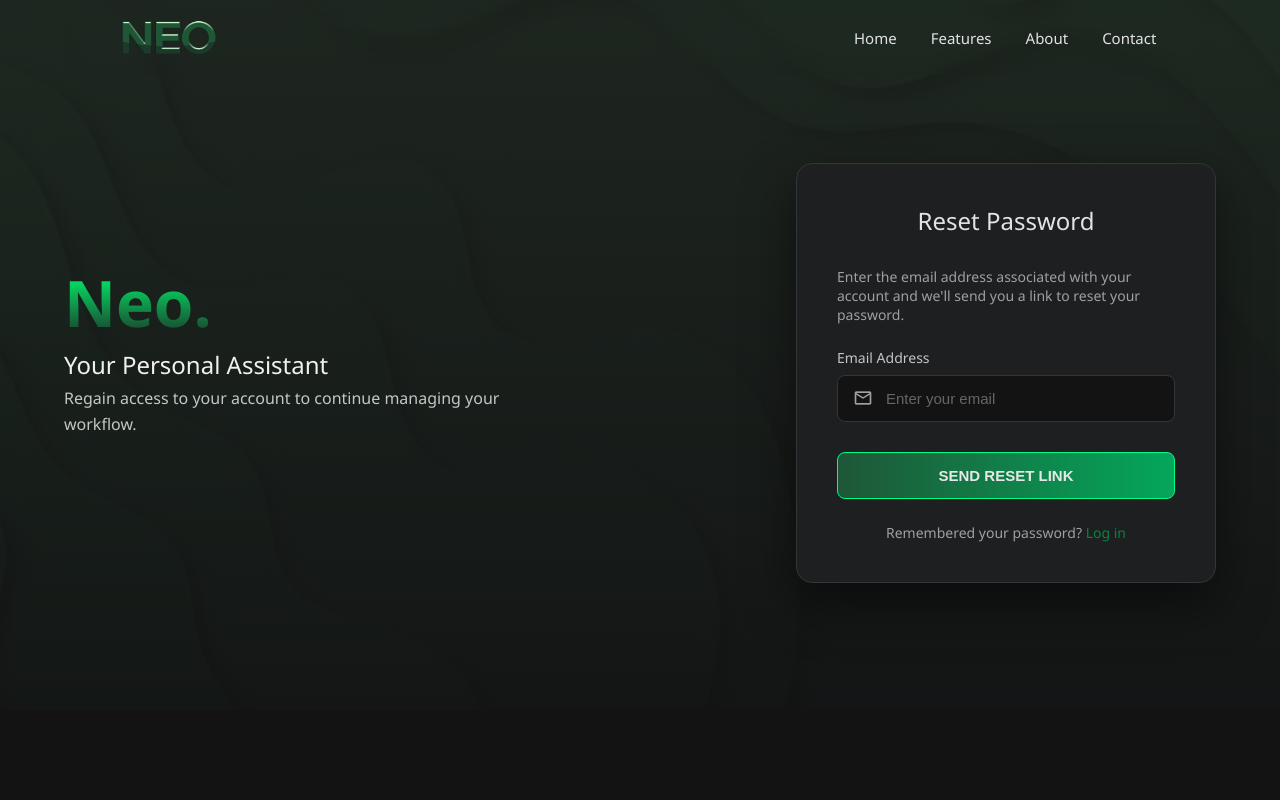
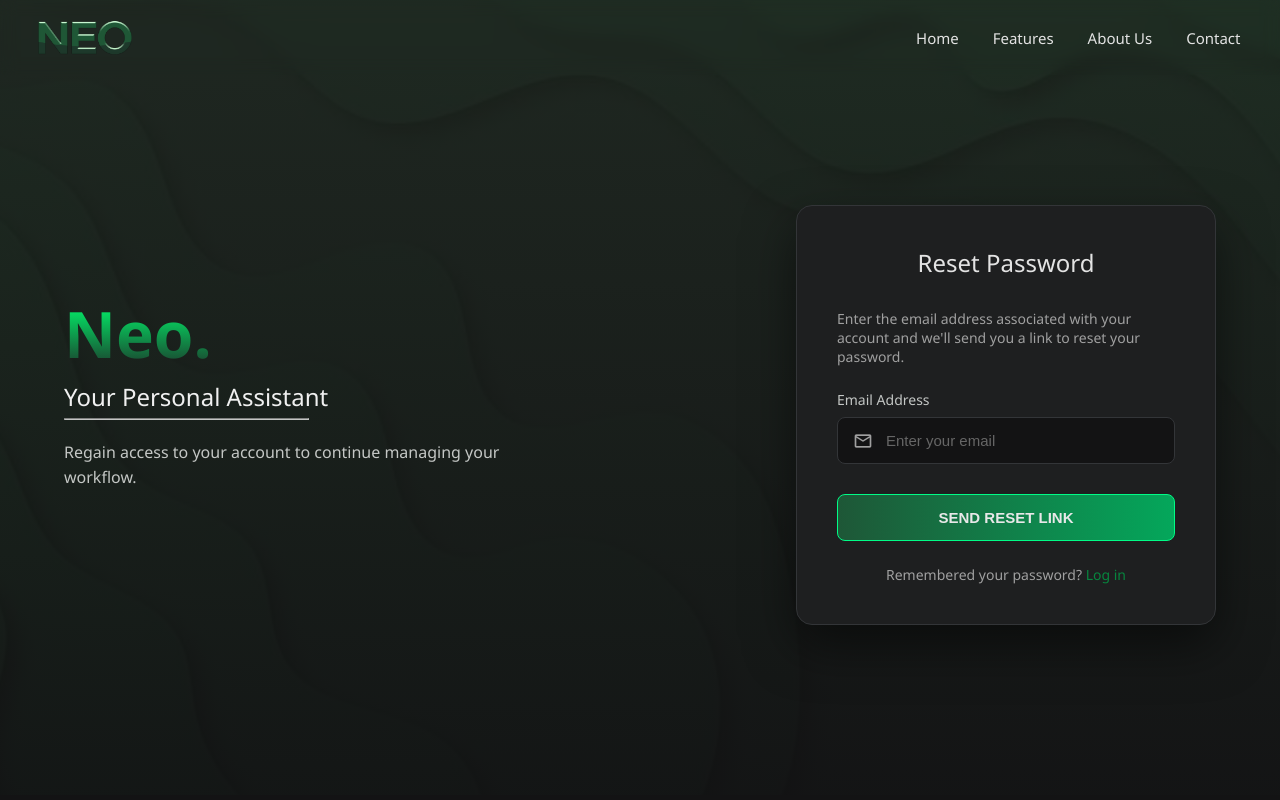
Before and after one commit to Frostyrr/projectneo, a Flask app: page /forgot-password in a window 1280 px wide. Run offline with Flask 3, Linux system fonts and the light colour scheme.

Commit message:
fixed navbar

```diff
--- a/static/CSS/auth.css
+++ b/static/CSS/auth.css
@@ -29,8 +29,8 @@ body {
     flex-direction: column;
     position: relative;
     padding: 0 5%;
-    margin-top: -90px;
-    padding-top: 90px;
+    margin-top: -80px;
+    padding-top: 80px;
 }
 
 .landing-nav {
@@ -39,11 +39,16 @@ body {
     z-index: 1000;
     backdrop-filter: blur(8px);
     box-shadow: 0 1px 0 rgba(255, 255, 255, 0);
+    width: 100%;
+}
+
+.nav-container {
+    max-width: 1245px;
+    margin: 0 auto; /* centers it */
     display: flex;
     justify-content: space-between;
     align-items: center;
-    padding: 20px 5%;
-    width: 100%;
+    padding: 20px 20px; /* fixed padding instead of % */
     animation: slideDown 0.8s ease forwards;
 }
 
@@ -208,7 +213,7 @@ body {
 }
 
 .auth-card.register {
-    margin-top: 50px;
+    margin-top: 25px;
 }
 
 .auth-card-title {
--- a/templates/forgot-password.html
+++ b/templates/forgot-password.html
@@ -10,23 +10,27 @@
 </head>
 <body>
 
-    <div id="home" class="landing-hero">
-        <nav class="landing-nav">
+    <nav class="landing-nav">
+        <div class="nav-container">
             <a href="/login" class="nav-brand">
                 <img src="/static/images/NEO.png" alt="Neo Logo">
             </a>
             <div class="nav-links">
-                <a href="/login#home">Home</a>
-                <a href="/login#features">Features</a>
-                <a href="/login#about">About</a>
-                <a href="/login#contact">Contact</a>
+                <a href="#home">Home</a>
+                <a href="#features">Features</a>
+                <a href="#about-us">About Us</a>
+                <a href="#contact">Contact</a>
             </div>
-        </nav>
+        </div>
+    </nav>
+
+    <div id="home" class="landing-hero">
 
         <div class="hero-content-wrapper">
             <div class="hero-text-section">
                 <h1>Neo.</h1>
                 <h2>Your Personal Assistant</h2>
+                <div class="title-divider hero"><hr></div>
                 <p>Regain access to your account to continue managing your workflow.</p>
             </div>
 
--- a/templates/login.html
+++ b/templates/login.html
@@ -10,6 +10,7 @@
 </head>
 <body>
     <nav class="landing-nav">
+        <div class="nav-container">
             <a href="/login" class="nav-brand">
                 <img src="/static/images/NEO.png" alt="Neo Logo">
             </a>
@@ -18,6 +19,7 @@
                 <a href="#features">Features</a>
                 <a href="#about-us">About Us</a>
                 <a href="#contact">Contact</a>
+            </div>
         </div>
     </nav>
     <div id="home" class="landing-hero">
```
Also changed, not shown: templates/register.html (+6 -3 lines), templates/reset-password.html (+5 -2 lines). Lines whose indentation alone changed are shown as unchanged.
